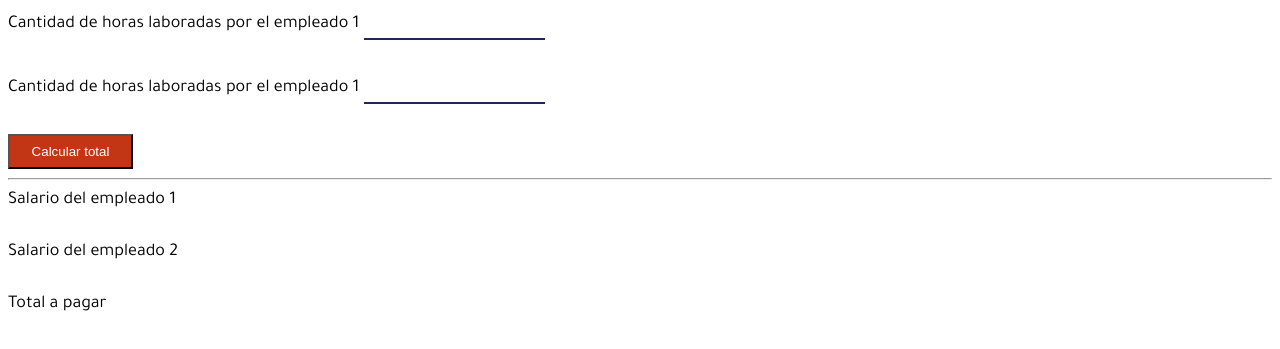
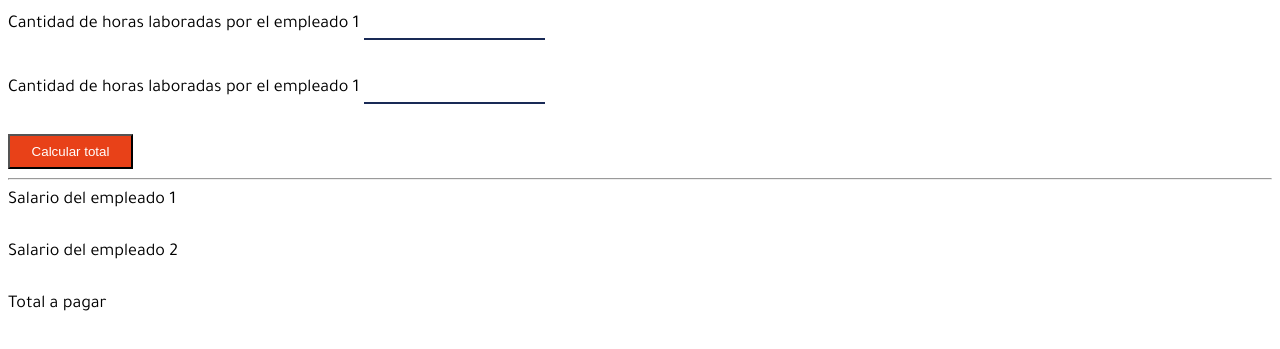
Before and after one commit to pabskun/Progra-web-2018-II, a plain HTML site: page codigo_tarea_1/index.html in a window 1280 px wide. In both pictures the pointer is over the button "Calcular total". Shown: the part 85-434 px from the top of the page. Drawn offline with Linux system fonts and the light colour scheme.

Commit message:
fix
fix styles

```diff
--- a/codigo_tarea_1/css/style.css
+++ b/codigo_tarea_1/css/style.css
@@ -11,6 +11,7 @@ html{
     outline: none;
     border: none;
     border-bottom: 2px solid #192a56;
+    text-align: center;
 }
 
 #frmCalcular button{
@@ -19,6 +20,10 @@ html{
     width: 125px;
     color: #fff;
 }
+#frmCalcular button:hover{
+    background: #e84118;
+    cursor: pointer;
+}
 #frmCalcular output{
     padding: 5px;
 }
```
